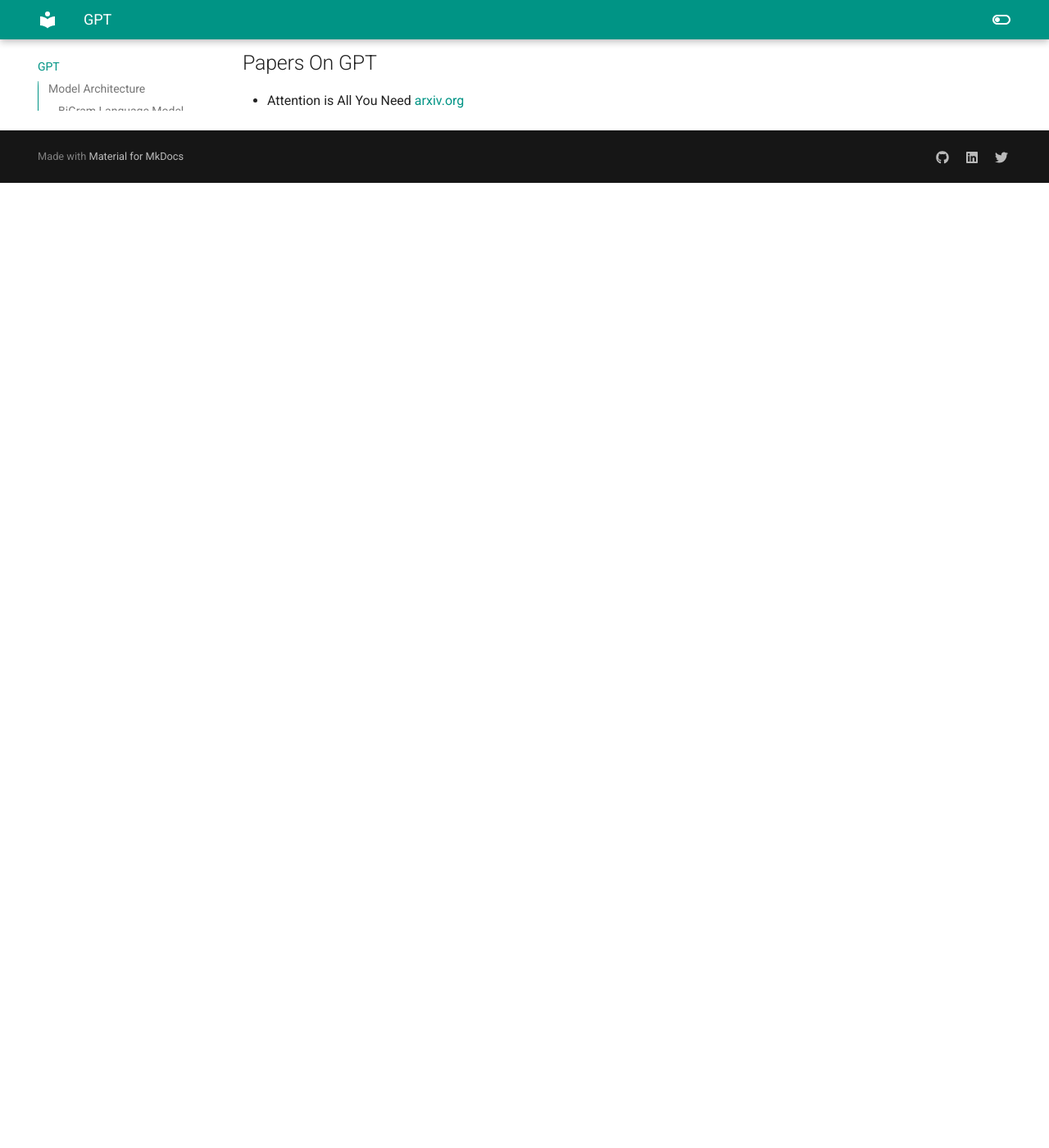
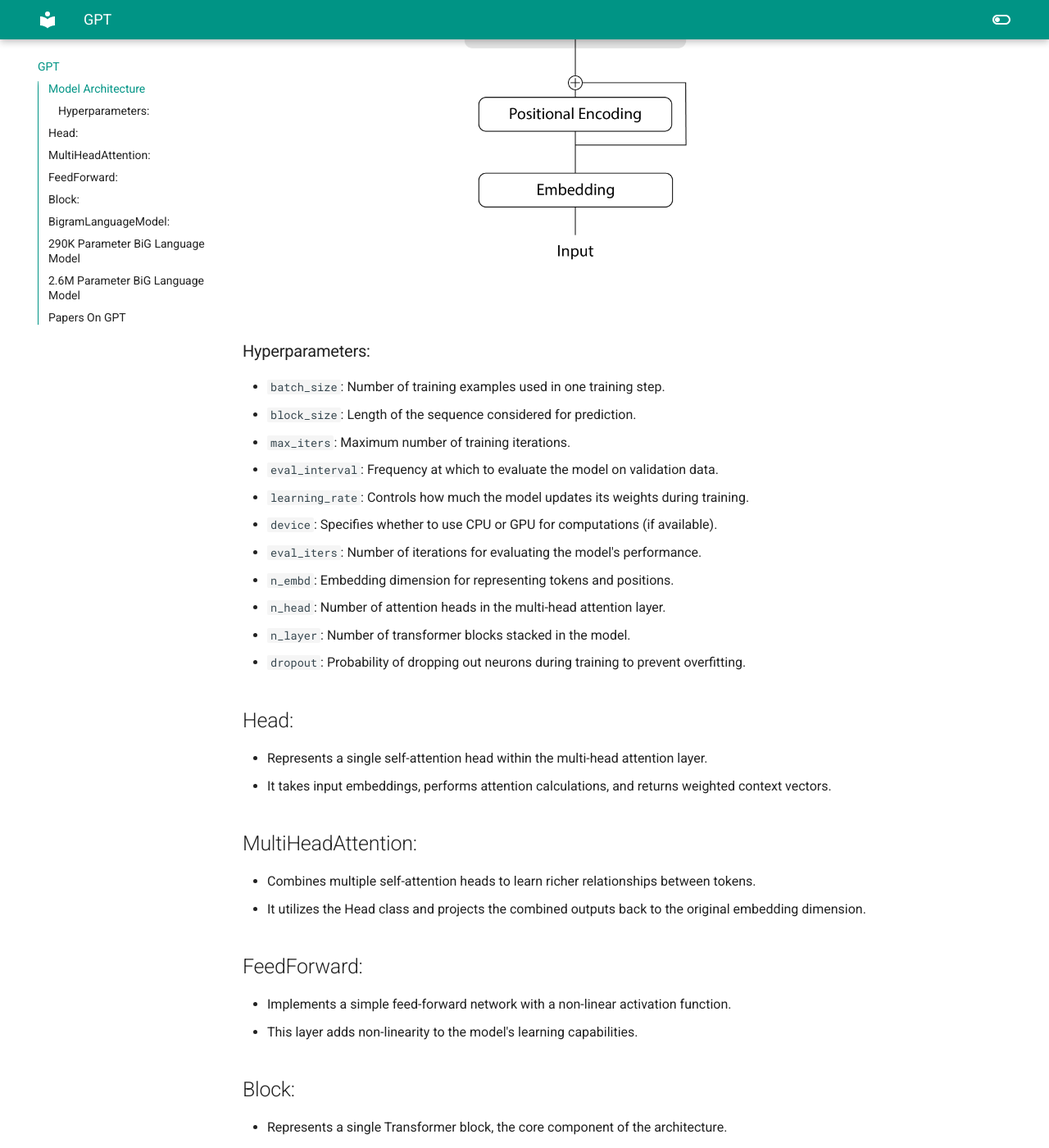
Before and after one commit to iamrajharshit/ProjectRakuten, an MkDocs documentation site: the page built from docs/gpt.md, in a window 1280 px wide and 1400 px high, scrolled down 1193 px. Shown: the whole window at 82% size. Built offline with MkDocs 1.6.1 and Material for MkDocs 9.7.7, drawn with Linux system fonts in a browser that asks for light colours; before the commit the page ends 1416 px from its top, so only the background shows below that; some of the changed text lies outside the part shown.

Commit message:
GPT updates

````diff
--- a/docs/gpt.md
+++ b/docs/gpt.md
@@ -1,14 +1,113 @@
 # Introdunction
-Transformer based language model (character level language model)
-- Dataset [Tiny Shakespeare](https://www.kaggle.com/datasets/kaushaltiwari/tiny-shakespeare?select=tiny-shakespeare.txt)
+Transformer based language model, which is a character level language model.
+
+- [Tiny Shakespeare](https://www.kaggle.com/datasets/kaushaltiwari/tiny-shakespeare?select=tiny-shakespeare.txt) is used to train the transformer.
+- Implimented character by character Encoding(Chr->int) - Decoding(int->chr).
+- Sequential learning
+- Imitating the text file "Tiny Shakespeare"
+- Therefore its a Decoder only Transformer.
+- Generates Text similer to Tiny Shakespeare dataset.
 
 ## Model Architecture
-![model arch](./img/GPT/00_encoder_decoder.png)
-Referece: [Attention Is All You Need](https://arxiv.org/pdf/1706.03762)
+![model arch](./img/GPT/00_GPT_decoder.png)
 
+<!--Referece: [Attention Is All You Need](https://arxiv.org/pdf/1706.03762) -->
 
+### Hyperparameters:
 
-### BiGram Language Model
+-   `batch_size`: Number of training examples used in one training step.
+-   `block_size`: Length of the sequence considered for prediction.
+-   `max_iters`: Maximum number of training iterations.
+-   `eval_interval`: Frequency at which to evaluate the model on validation data.
+-   `learning_rate`: Controls how much the model updates its weights during training.
+-   `device`: Specifies whether to use CPU or GPU for computations (if available).
+-   `eval_iters`: Number of iterations for evaluating the model's performance.
+-   `n_embd`: Embedding dimension for representing tokens and positions.
+-   `n_head`: Number of attention heads in the multi-head attention layer.
+-   `n_layer`: Number of transformer blocks stacked in the model.
+-   `dropout`: Probability of dropping out neurons during training to prevent overfitting.
 
+## Head:
+- Represents a single self-attention head within the multi-head attention layer.
+- It takes input embeddings, performs attention calculations, and returns weighted context vectors.
+
+## MultiHeadAttention:
+- Combines multiple self-attention heads to learn richer relationships between tokens.
+- It utilizes the Head class and projects the combined outputs back to the original embedding dimension.
+## FeedForward:
+- Implements a simple feed-forward network with a non-linear activation function.
+- This layer adds non-linearity to the model's learning capabilities.
+## Block:
+- Represents a single Transformer block, the core component of the architecture.
+- It combines a multi-head attention layer, a feed-forward network, and layer normalization for stability.
+## BigramLanguageModel:
+- This is the main model class that defines the overall architecture.
+- It includes `token` and position `embedding tables`, `transformer blocks`, and a final linear layer for predicting next `tokens`.
+- The `forward function` defines the computation flow through the model.
+- The `generate function` allows generating new text by sampling from the model's predicted probabilities.
+
+## 290K Parameter BiG Language Model
+- Parameters:
+```
+0.209729 M parameters
+```
+
+- Training Metrics:
+```
+step 4999: train loss 1.6658, val loss 1.8275
+```
+- Output Generated (limited tokens):
+```
+ROTCUMER:
+Tyburforth, bloody,
+WhIs migute: you duke I use list. WIthon of where's grande will! savist tought!
+Why room upwor alond, liegle. I hone, Iell thou sudd have then strue thus mind,
+His by blow, Virdom tow, glingien, yithre spees ssince them Those not.
+
+LUCIO:
+Look,----
+But thou sging them this my freceimmsed,
+By thou sovor conursion that thou sade but grove
+the tage encond:
+It will Rament me; an your touther,
+And havis like to-does, and little spright.
+```
+- Memory Footprint:
+```
+Model size: 0.86 MB
+```
+
+## 2.6M Parameter BiG Language Model
+- Parameters:
+```
+2.697281 M parameters
+```
+
+- Training Metrics:
+```
+step 4999: train loss 1.5228, val loss 1.7088
+```
+
+- Output Generated (limited tokens):
+```
+CAPULET:
+What thousal's sleep conceach!
+
+MARIUS:
+His now, where young that in buy gife,
+And he deelinger if you, the treasmer owe lanch
+As the make I can.
+3reat his is a perforniced for sisson me made up,
+Good to the love shalling free.
+You busine England, bear his that wribuness, of his news so!
+Stook you have ead, Bolinetant, say,
+For a wombs, him less are throw hog, Upon his freat. Good-fear of noble.
+
+```
+
+- Memory Footprint:
+```
+Model size: 10.43 MB
+```
 ## Papers On GPT
 - Attention is All You Need [arxiv.org](https://arxiv.org/pdf/1706.03762)
````
Also changed, not shown: docs/Quantization.md (+1 -1 lines), docs/img/GPT/00_GPT_decoder.png (added), docs/img/GPT/00_encoder_decoder.png (deleted).
